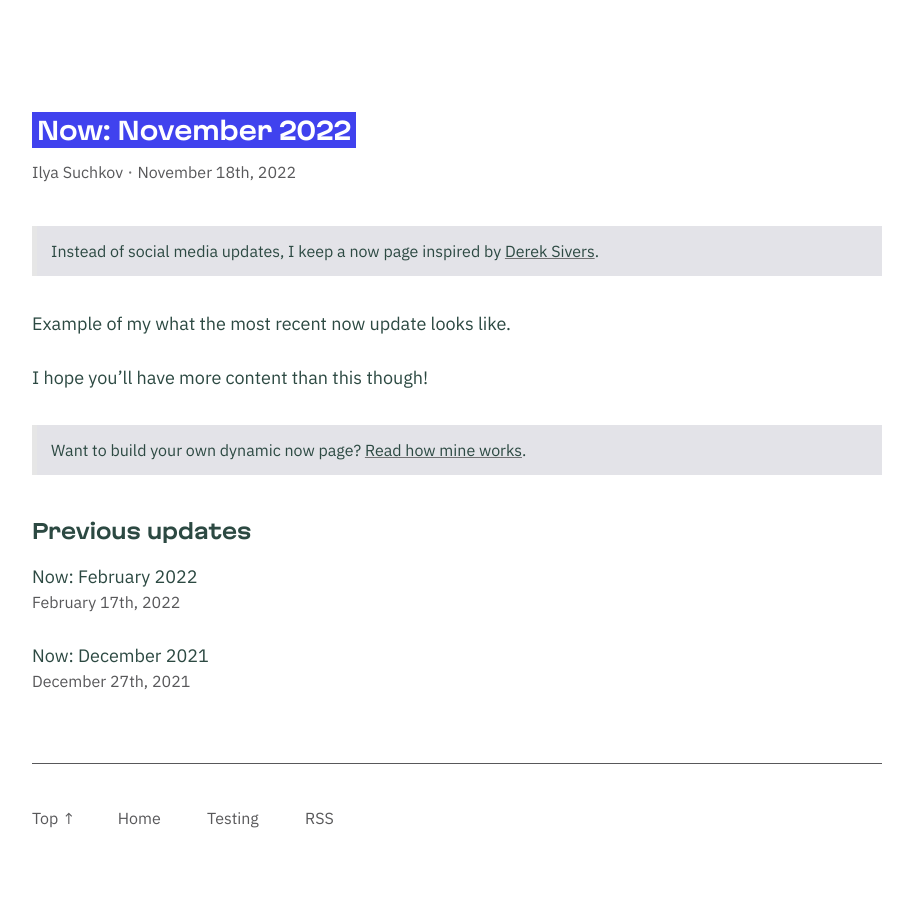
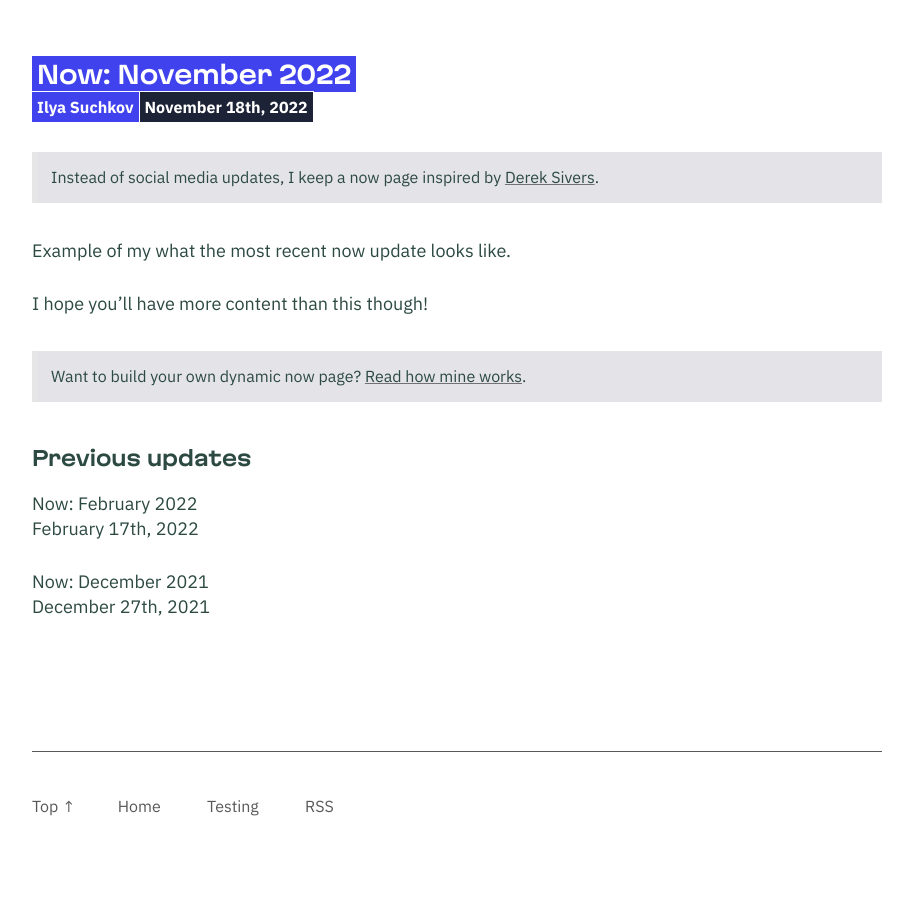
Before and after one commit to suchkow/suchkow.github.io, a Jekyll site: the page built from _pages/now.md, in a window 1280 px wide. Shown: the whole page, without its empty margins (183-1096 px from the left). Built offline with Jekyll 4.4.1, drawn with Linux system fonts in a browser that asks for light colours.

Commit message:
Designing blog post.

```diff
--- a/_layouts/post.html
+++ b/_layouts/post.html
@@ -5,26 +5,28 @@
 <article>
 <header>
 	<h1 class="post-title"><span><a>{%- if page.nowPage -%}{{ site.categories.now[0].title }}{%- else -%}{{ page.title }}{%- endif -%}</a></span></h1>
-	<p class="post-author-and-time">
+	<!-- <p class="post-author-and-time"> -->
+</header>
+	<span class="author-span">
 		{%- if page.authors -%}
 			{%- assign authorCount = page.authors | size -%}
 			{%- if authorCount == 1 -%}
-				<a class="internal-link" href="/blog" title="All articles by {{ author }}">{{ page.authors | first }}</a>&nbsp;&middot;&nbsp;
+				<a class="author" title="All articles by {{ author }}">{{ page.authors | first }}</a>
 			{%- else -%}
 				{%- for author in page.authors -%}
-					<a class="internal-link" href="/blog" title="All articles by {{ author }}">{{ author }}</a>&nbsp;&middot;&nbsp;
+					<a class="author" title="All articles by {{ author }}">{{ author }}</a>
 				{%- endfor -%}
 			{%- endif -%}
 		{%- else -%}
-			<a class="internal-link" href="/blog" title="All articles by {{ author }}">{{ site.author }}</a>&nbsp;&middot;&nbsp;
+			<a class="author" title="All articles by {{ author }}">{{ site.author }}</a>
 		{%- endif -%}
 
 		{%- unless page.category contains "english-guide" -%}
 		<time datetime="{{ postDate | date: '%Y-%m-%d' }}">
 		{%- unless page.custom-date %}{{ postDate | date: "%B" }} {{prettyDateOfPost}}{{ ordinalEnding }}, {{ postDate | date: "%Y" }}{%- else -%}{{ page.custom-date }}{%- endunless -%}</time>{% endunless %}
-	</p>
-	<span class="post-tags">{% for tag in page.tags %}{% include tags.html %}{% endfor %}</span>
-</header>
+		<!-- </p> -->
+	</span>
+	<span class="tag-span">{% for tag in page.tags %}{% include tags.html %}{% endfor %}</span>
 
 {%- if page.categories contains "now" -%}
 	{%- include now-blurb.html -%}
--- a/css/main.scss
+++ b/css/main.scss
@@ -156,7 +156,7 @@ main {
 
 header {
   font-family: $heading-martian-swd;
-  margin: calc(3 * var(--line-height)) 0 calc(1.5 * var(--line-height)) 0;
+  //margin: calc(3 * var(--line-height)) 0 calc(1.5 * var(--line-height)) 0;
   max-width: $text-width;
   width: 100%;
   h1 {
@@ -164,7 +164,7 @@ header {
     font-size: var(--h1-font-size);
     font-variant-numeric: normal;
     line-height: 1.1;
-    margin: 0;
+    margin-bottom: 0;
     padding-bottom: calc(.25 * var(--line-height));
   }
   nav {
@@ -177,28 +177,21 @@ title {
   display: none;
 }
 
-time {
-  color: var(--light-text-color);
-  font-size: var(--small-font-size);
-}
+// ----------------------------------------------
 
-// color: var(--reverse-main-text);
 .post-title {
   background-color: transparent;
   text-align: left;
   border-bottom: none;
+  padding-bottom: 0;
   span {
-    // background-color: #D2DCDCFF; // #E2F700;
     display: flex;
-
     a {
       color: var(--reverse-main-text);
       font-family: $heading-martian-swd;
-      // border: solid 2px #86a0af;
       background-color: #4042EE;
       padding: 5px;
     }
-
     a:hover {
       color: var(--reverse-main-text);
       text-decoration: none;
@@ -206,19 +199,50 @@ time {
   }
 }
 
-.post-author-and-time {
-  font-family: $heading-ibm;
-  color: var(--extra-light-text-color);
-  margin-top: calc(.125 * var(--line-height));
-  a {
+.author-span {
+  display: block;
+  margin-top: 0;// 5px;
+  margin-bottom: 5px;
+  padding-top: 5px;
+  time {
     font-family: $heading-ibm;
-    color: var(--light-text-color);
-    margin-top: calc(.125 * var(--line-height));
+    font-size: var(--small-font-size);
+    font-weight: bold;
+    text-align: right;
+    color: var(--reverse-main-text);
+    background-color: #1D2336; // #E2F700;
+    border-right: solid white 0.1px;
+    border-top: solid white 1px;
+    border-bottom: solid white 1px;
+    padding: 5px;
+    // padding-left: 2px;
+    // padding-right: 5px;
   }
 }
 
-.post-tags {
-  padding-left: 0;
+.author {
+  font-family: $heading-ibm;
+  font-size: var(--small-font-size);
+  font-weight: bold;
+  background: #4042EE;
+  border-right: solid white 0.1px;
+  border-top: solid white 1px;
+  border-bottom: solid white 1px;
+  color: var(--reverse-main-text);
+  height: 30px;
+  padding: 5px;// padding: 0 6px 0 6px;
+  position: static;
+  text-align: center;
+  transition: 0.3s;
+}
+
+.author:hover{
+  text-decoration: none;
+}
+
+.tag-span {
+  display: block;
+  margin-top: 20px;
 }
 
 .tag {
@@ -226,7 +250,7 @@ time {
   background: none;
   border: solid 1px #86a0af;
   color: var(--main-text-color);
-  display: inline-list-item;
+  margin-top: 0;
   height: 32px;
   padding: 0 6px 0 6px;
   position: static;
@@ -245,6 +269,8 @@ time {
   border-left-color: #503d3d;
   padding: 0 5px 0 5px;
 }
+
+// ----------------------------------------------
 
 footer {
   border-top: 1px solid var(--light-text-color);
```
